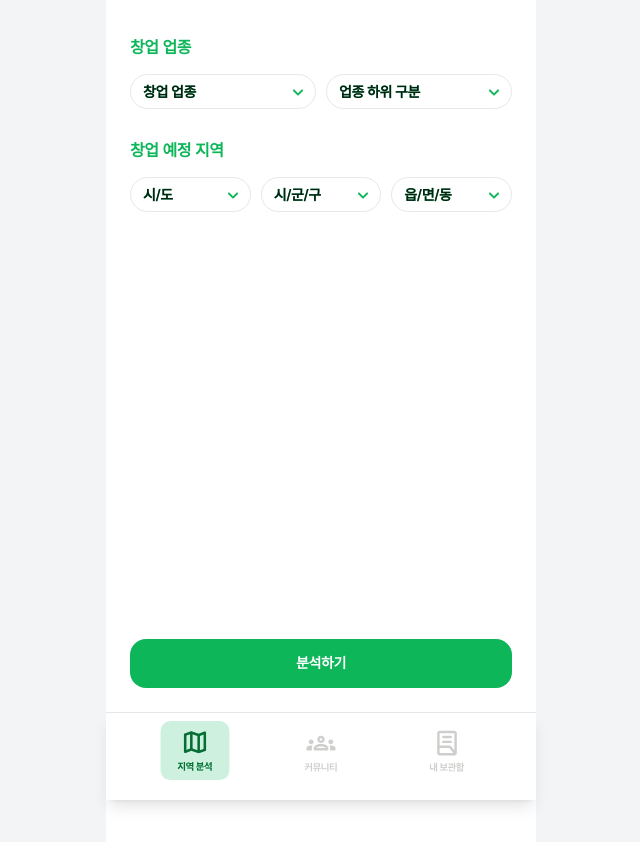
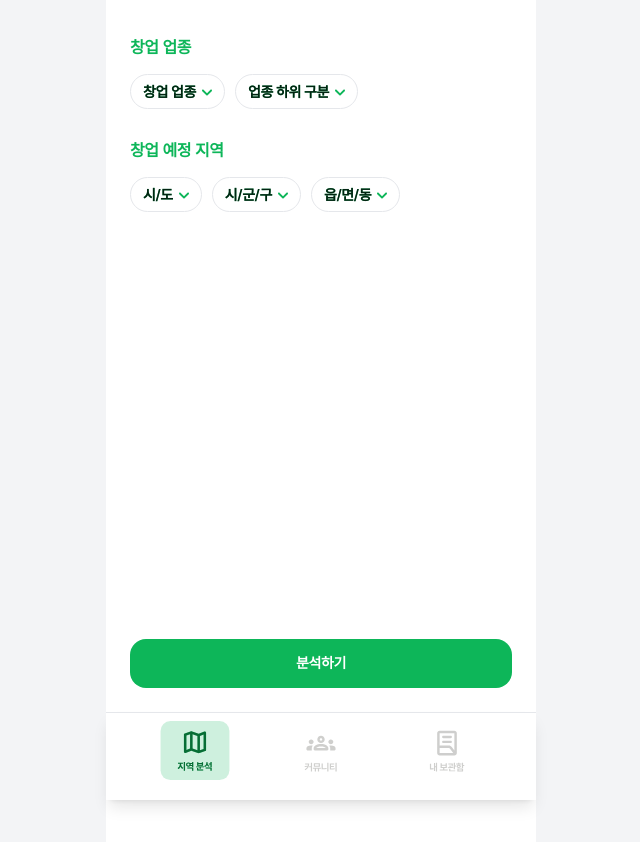
Before and after one commit to Likelion-13th-hackathon-cleopatra/likelion-13th-hackathon-cleopatra-web, a React (Vite) app: page /analysis/select in a window 1280 px wide. Shown: the top 842 px of the page, without its empty margins (319-959 px from the left). Built offline with nearby package versions, Linux system fonts and the light colour scheme; a web font is replaced by a local one.

Commit message:
fix. analysisSelect 디자인 변경

```diff
--- a/src/pages/analysis/AnalysisSelect.tsx
+++ b/src/pages/analysis/AnalysisSelect.tsx
@@ -41,12 +41,10 @@ export default function AnalysisSelect() {
           <SelectButton
             label={selectedIndustry ? getIndustryName(selectedIndustry) : "창업 업종"}
             onClick={() => setIsIndustrySheetOpen(true)}
-            className="flex-1"
           />
           <SelectButton
             label="업종 하위 구분"
             onClick={() => console.log("하위 업종 선택")}
-            className="flex-1"
           />
         </div>
       </section>
@@ -64,17 +62,14 @@ export default function AnalysisSelect() {
           <SelectButton
             label="시/도"
             onClick={() => console.log("시/도 선택")}
-            className="flex-1"
           />
           <SelectButton
             label="시/군/구"
             onClick={() => console.log("시/군/구 선택")}
-            className="flex-1"
           />
           <SelectButton
             label="읍/면/동"
             onClick={() => console.log("읍/면/동 선택")}
-            className="flex-1"
           />
         </div>
       </section>
```
